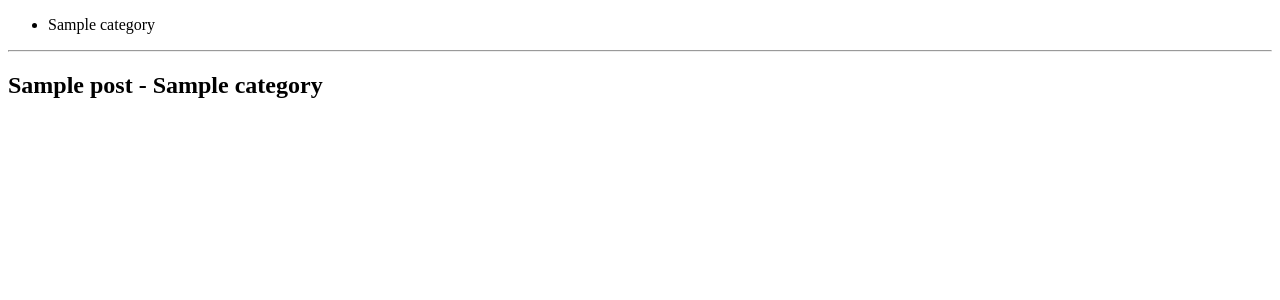
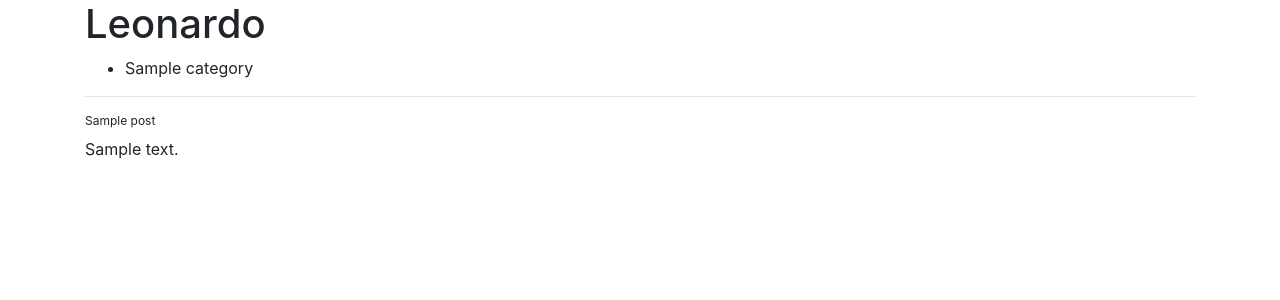
Before and after one commit to leolegends/django, a Django app: template templates/blog/home.html in a window 1280 px wide. Shown: the top 300 px of the page. Run offline with Django 3.2, Linux system fonts and the light colour scheme; the template is opened without the code that fills it: values that come from a table or form of the project are taken from there, others are empty; tables that the repository leaves empty hold one stand-in row (values such as "Sample post").

```diff
--- a/templates/blog/home.html
+++ b/templates/blog/home.html
@@ -2,9 +2,13 @@
 	<html lang="pt">
 	<head>
 		<meta charset="utf-8">
+		<link rel="stylesheet" href="http://localhost/django/templates/assets/css/bootstrap.min.css">
+
 		<title>Django Projetinho</title>
 	</head>
 	<body>
+		<div class="container">
+			<h1>Leonardo</h1>
 			<ul>
 				{%for category in categories%}
 					<li>{{category.name}}</li>
@@ -12,6 +16,15 @@
 			</ul>
 			<hr>
 			<!-- Ele faz os hasone e hasmany nativamente -->
-		<h2>{{post.name}} - {{post.category.name}}</h2>
+			<div class="row">
+				<div class="col-md-6">
+					{%for post in posts%}
+						<sup>{{post.name}}</sup>
+						<p>{{post.content}}</p>
+					{%endfor%}
+				</div>
+			</div>
+		</div>
+
 	</body>
 </html>
--- a/templates/home/welcome.html
+++ b/templates/home/welcome.html
@@ -1,6 +1,8 @@
 <!doctype html>
 	<html lang="pt">
 	<head>
+		<link rel="stylesheet" href="http://localhost/django/templates/assets/css/bootstrap.min.css">
+
 		<meta charset="utf-8">
 		<title>Django</title>
 	</head>
```
Also changed, not shown: blog/controllers/homeController.py (+5 -4 lines), blog/controllers/__init__.py (deleted), 1 other file. Lines whose indentation alone changed are shown as unchanged.
